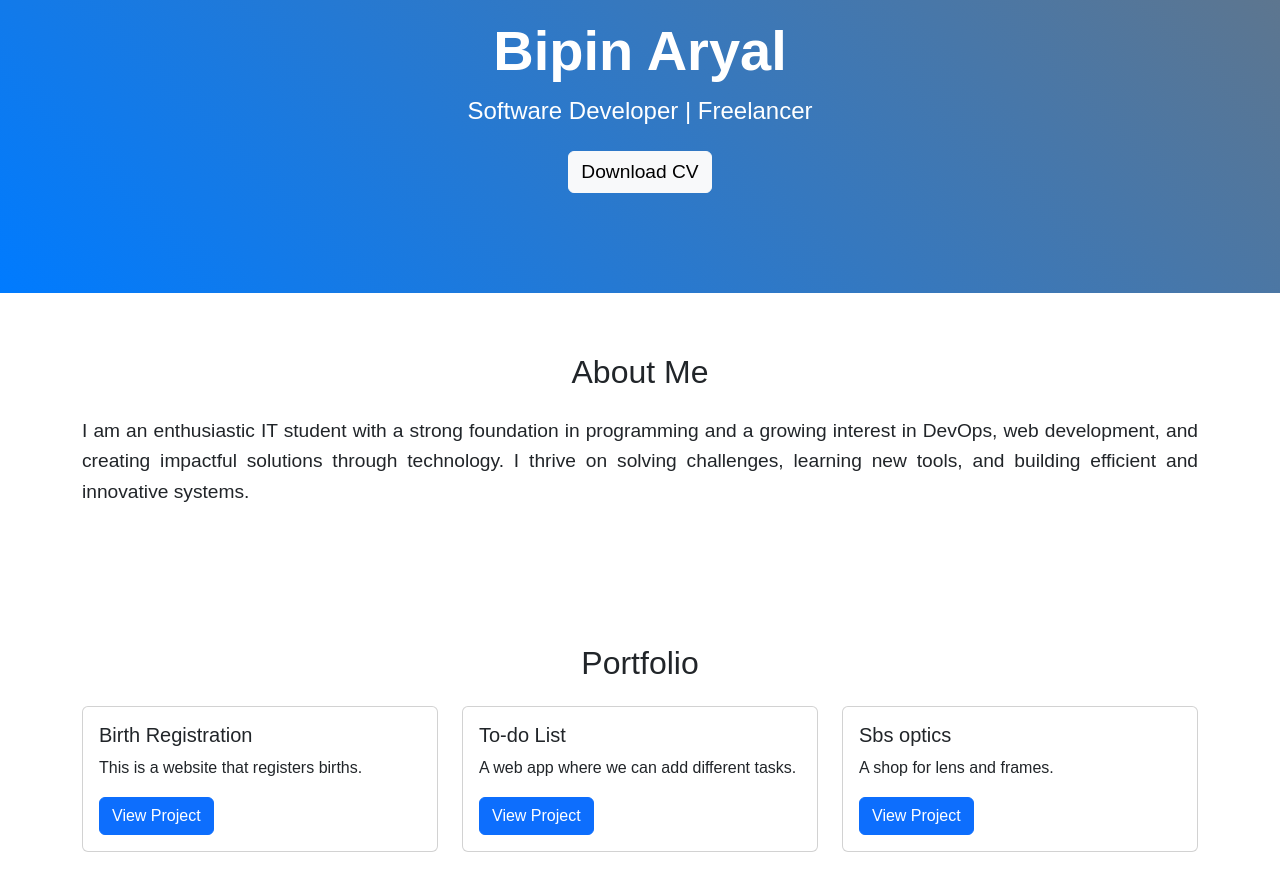
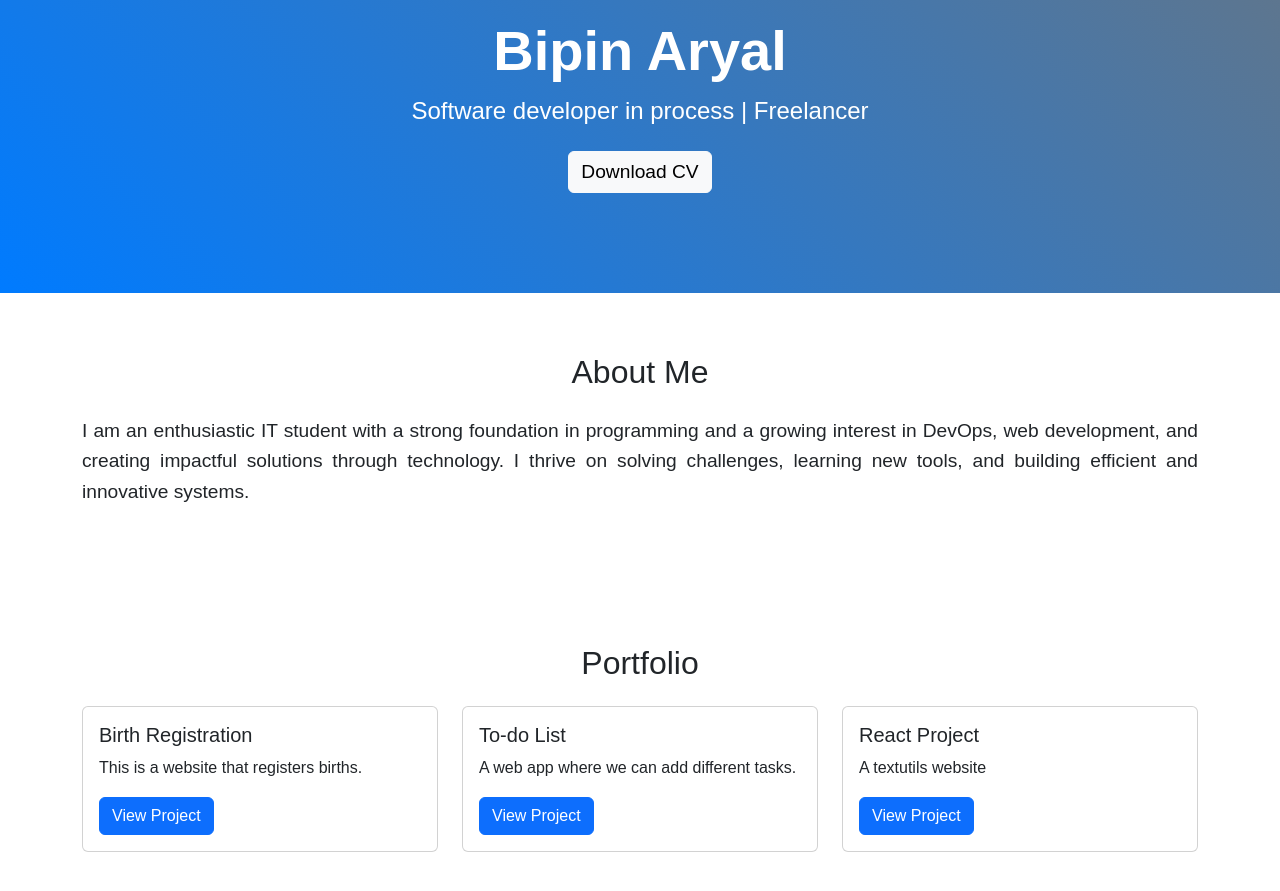
Before and after one commit to iambipinaryal/Portfolio, a plain HTML site: page index.html in a window 1280 px wide. Shown: the part 253-1144 px from the top of the page. Drawn offline with nearby package versions, Linux system fonts and the light colour scheme.

Commit message:
modify index

```diff
--- a/index.html
+++ b/index.html
@@ -110,7 +110,7 @@
   <header>
     <img src="01.jpg" alt="Sudeep Raj Karki">
     <h1>Bipin Aryal</h1>
-    <p>Software Developer | Freelancer</p>
+    <p>Software developer in process | Freelancer</p>
     <a href="BIPIN-ARYAL.pdf" download class="btn btn-light">Download CV</a>
   </header>
 
@@ -144,9 +144,9 @@
       <div class="col-md-4 portfolio-item">
         <div class="card h-100">
           <div class="card-body">
-            <h5 class="card-title">Sbs optics</h5>
-            <p class="card-text">A shop for lens and frames.</p>
-            <a href="https://github.com/iambipinaryal" class="btn btn-primary">View Project</a>
+            <h5 class="card-title">React Project</h5>
+            <p class="card-text">A textutils website</p>
+            <a href="https://github.com/iambipinaryal/react" class="btn btn-primary">View Project</a>
           </div>
         </div>
       </div>
```
